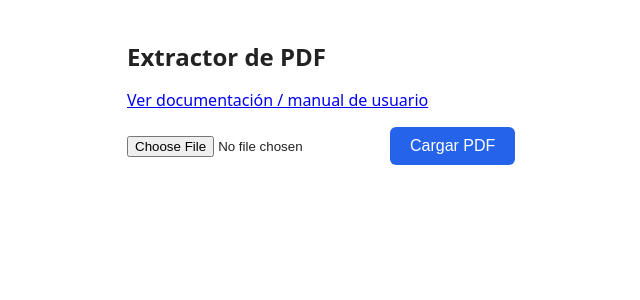
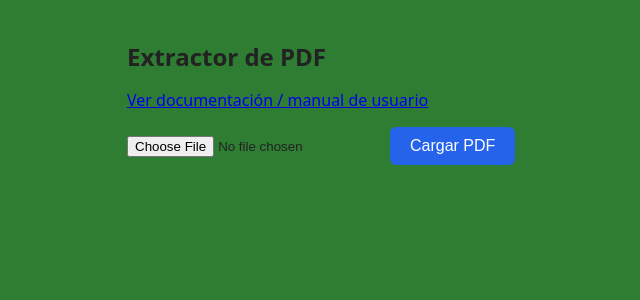
Before and after one commit to grupoMOAI/proyecto-1-mala-practica, a Flask app: page / in a window 1280 px wide. Shown: the top 300 px of the page, without its empty margins (113-753 px from the left). Run offline with Flask 3, Linux system fonts and the light colour scheme.

Commit message:
Change page background to green
Co-Authored-By: Claude Sonnet 5 <noreply@anthropic.com>

```diff
--- a/app/views/templates/index.html
+++ b/app/views/templates/index.html
@@ -10,6 +10,7 @@
             margin: 40px auto;
             padding: 0 20px;
             color: #222;
+            background: #2e7d32;
         }
         h1 {
             font-size: 1.5rem;
```
